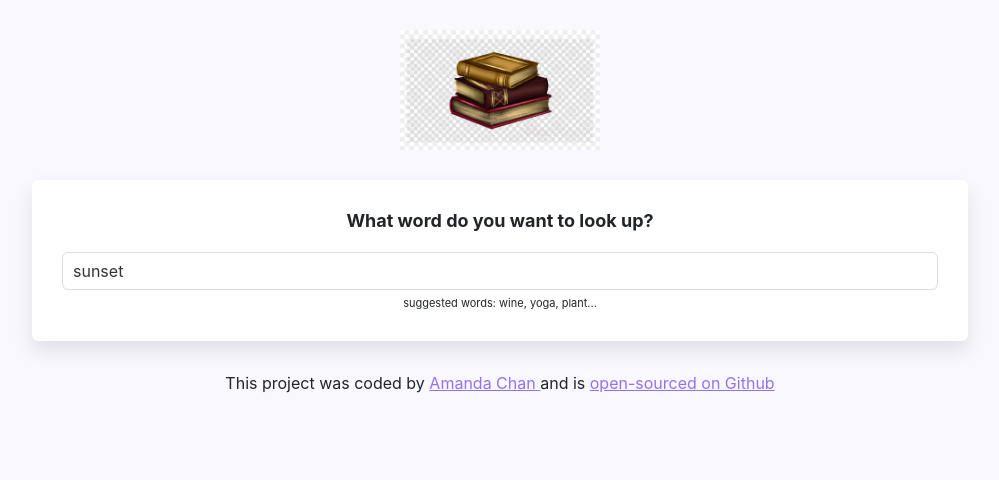
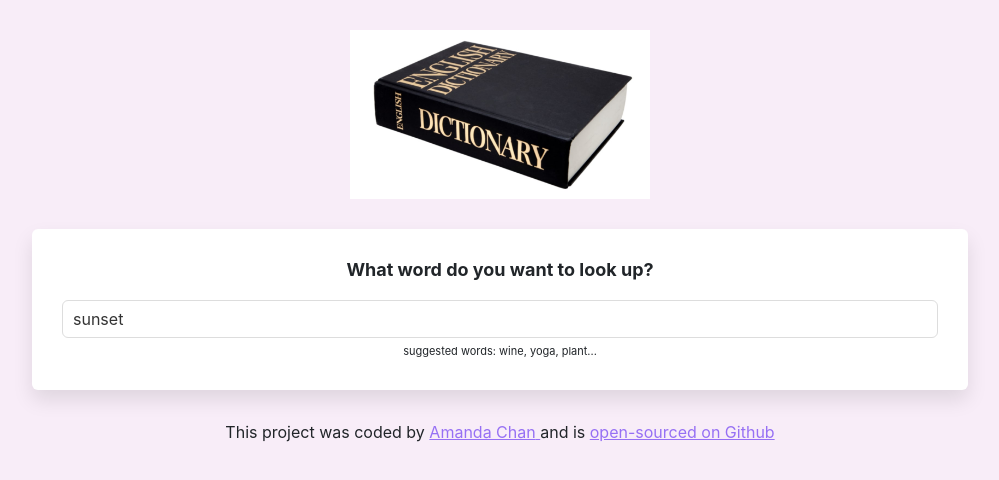
Before and after one commit to kiwicubex/dictionary-project2, a React (Create React App) app: page / in a window 1280 px wide. Shown: the top 480 px of the page, without its empty margins (140-1139 px from the left). Built offline with nearby package versions, Linux system fonts and the light colour scheme; no server answers.

Commit message:
edited styling

```diff
--- a/src/App.css
+++ b/src/App.css
@@ -3,13 +3,13 @@
   margin: 0 auto;
 }
 body {
-  background: #f9f8fe;
+  background: #f8edf8;
 }
 a {
   color: #9670f4;
 }
 .App-logo {
-  max-width: 200px;
+  max-width: 300px;
   display: block;
   margin: 0 auto;
 }
```
Also changed, not shown: src/logo.png.
